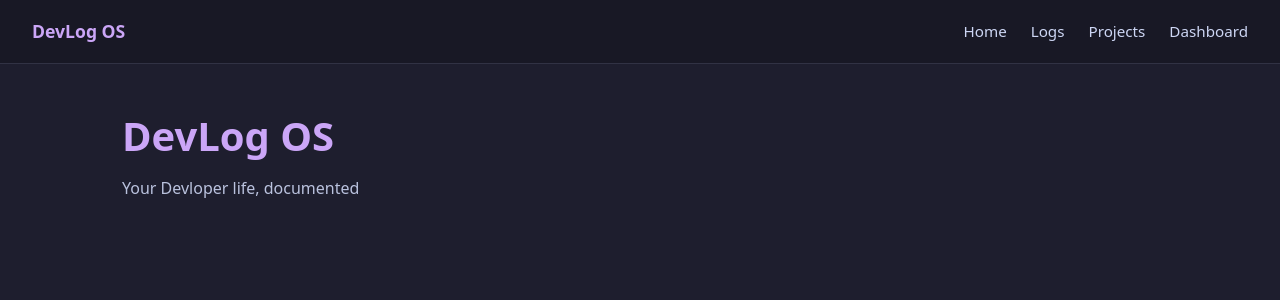
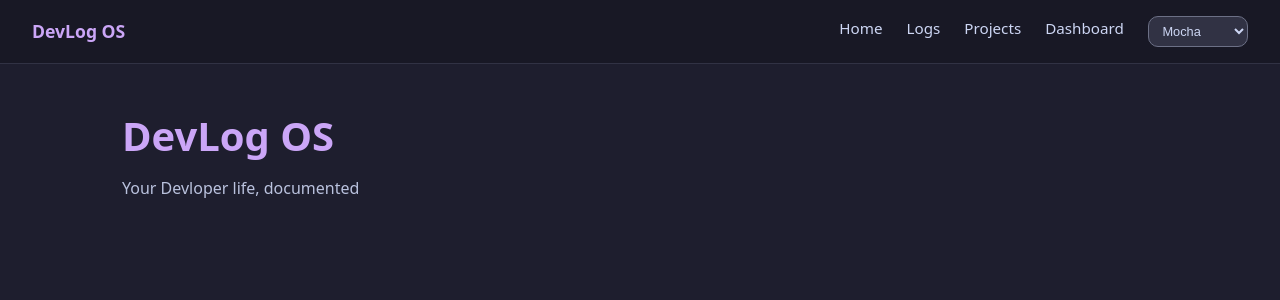
Before and after one commit to Mr-BlackHat-lab/DevLog-OS, a Next.js app: page / in a window 1280 px wide. Shown: the top 300 px of the page. Built offline with nearby package versions, Linux system fonts and the light colour scheme.

Commit message:
added live search response and theme swithcer

```diff
--- a/src/app/globals.css
+++ b/src/app/globals.css
@@ -2,7 +2,8 @@
    Catppuccin Theme Palettes
    https://catppuccin.com
    ========================= */
-:root {/*By Defaul root is Mocha*/ /* Catppuccin Mocha  */
+:root {
+  /*By Defaul root is Mocha*/ /* Catppuccin Mocha  */
   --rosewater: #f5e0dc;
   --flamingo: #f2cdcd;
   --pink: #f5c2e7;
@@ -33,6 +34,12 @@
   --base: #1e1e2e;
   --mantle: #181825;
   --crust: #11111b;
+
+  --primary: var(--blue);
+  --primary-soft: var(--sky);
+  --danger: var(--red);
+  --success: var(--green);
+  --warning: var(--peach);
 
   --radius: 10px;
 }
@@ -68,6 +75,14 @@
   --base: #eff1f5;
   --mantle: #e6e9ef;
   --crust: #dce0e8;
+
+  --primary: var(--blue);
+  --primary-soft: var(--sky);
+  --danger: var(--red);
+  --success: var(--green);
+  --warning: var(--peach);
+
+  --radius: 10px;
 }
 
 /* ---------- Frappé ---------- */
@@ -102,6 +117,14 @@
   --base: #303446;
   --mantle: #292c3c;
   --crust: #232634;
+
+  --primary: var(--blue);
+  --primary-soft: var(--sky);
+  --danger: var(--red);
+  --success: var(--green);
+  --warning: var(--peach);
+
+  --radius: 10px;
 }
 
 /* ---------- Macchiato ---------- */
@@ -136,6 +159,14 @@
   --base: #24273a;
   --mantle: #1e2030;
   --crust: #181926;
+
+  --primary: var(--blue);
+  --primary-soft: var(--sky);
+  --danger: var(--red);
+  --success: var(--green);
+  --warning: var(--peach);
+
+  --radius: 10px;
 }
 
 * {
@@ -143,7 +174,7 @@
   margin: 0;
   padding: 0;
 }
-body{
+body {
   background-color: var(--base);
   color: var(--text);
   font-family: system-ui, sans-serif;
--- a/src/app/layout.tsx
+++ b/src/app/layout.tsx
@@ -26,6 +26,9 @@ export default function RootLayout({
 }>) {
   return (
     <html lang="en">
+      <head>
+        <script src="/theme-inti.js"/>
+      </head>
       <body className={`${geistSans.variable} ${geistMono.variable}`}>
         <Navbar/>
         {children}
--- a/src/components/Navbar.tsx
+++ b/src/components/Navbar.tsx
@@ -1,8 +1,10 @@
 import Link from "next/link";
 import '@/styles/navbar.css';
+import ThemeSwitcher from "./ThemeSwitcher";
 export default function Navbar(){
     return(
         <nav className="navbar">
+
             <div className="navbar-logo">DevLog OS</div>
 
             <ul className="navbar-link">
@@ -10,8 +12,9 @@ export default function Navbar(){
                 <li><Link href="/logs" >Logs</Link></li>
                 <li><Link href="/projects" >Projects</Link></li>
                 <li><Link href="/dashboard" >Dashboard</Link></li>
+
+                <ThemeSwitcher/>
             </ul>
-
         </nav>
     )
 }
--- /dev/null
+++ b/src/components/ThemeSwitcher.tsx
@@ -0,0 +1,35 @@
+"use client";
+
+import { useEffect, useState } from "react";
+import { THEMES, DEFAULT_THEME, THEME_KEY } from "@/lib/themes";
+import { applyTheme } from "@/lib/theme-engine";
+
+export default function ThemeSwitcher() {
+  const [active, setActive] = useState(DEFAULT_THEME);
+
+  useEffect(() => {
+    const saved = localStorage.getItem(THEME_KEY);
+    setActive(saved ?? DEFAULT_THEME);
+  }, []);
+
+  function handleChange(e: React.ChangeEvent<HTMLSelectElement>) {
+    const theme = e.target.value;
+    applyTheme(theme);
+    setActive(theme);
+  }
+
+  return (
+    <select
+      className="theme-dropdown"
+      value={active}
+      onChange={handleChange}
+      aria-label="Theme switcher"
+    >
+      {THEMES.map((theme) => (
+        <option key={theme.id} value={theme.id}>
+          {theme.label}
+        </option>
+      ))}
+    </select>
+  );
+}
--- /dev/null
+++ b/src/lib/theme-engine.ts
@@ -0,0 +1,17 @@
+import { THEMES, DEFAULT_THEME, THEME_KEY } from "@/lib/themes";
+
+export function applyTheme(themeId: string){
+    const root = document.documentElement;
+
+    THEMES.forEach((t)=>{
+        if(t.id !== DEFAULT_THEME){
+            root.classList.remove(t.id);
+        }
+    });
+    if(themeId !== DEFAULT_THEME){
+        root.classList.add(themeId);
+        localStorage.setItem(THEME_KEY, themeId);
+    } else {
+        localStorage.removeItem(THEME_KEY);
+    }
+}
--- /dev/null
+++ b/src/lib/themes.ts
@@ -0,0 +1,18 @@
+export type Themeconfig ={
+    id: string;
+    label: string;
+};
+
+export const DEFAULT_THEME = "mocha";
+
+export const THEMES: Themeconfig[] = [
+    { id: "mocha", label: "Mocha"},
+    { id:"latte", label: "Latte"},
+    { id:"frappe", label: "Frappe"},
+    { id:"macchiato", label: "Macchiato"},
+
+    // additional themes add here in feature
+    // { id:"drakula", label: "dracula"},
+];
+
+export const THEME_KEY = "theme";
--- a/src/styles/navbar.css
+++ b/src/styles/navbar.css
@@ -7,6 +7,10 @@
     display: flex;
     align-items:  center;
     justify-content: space-between;
+}
+.navbar-right{
+    display: flex;
+    align-items: center;
 }
 .navbar-logo{
     font-weight: 600;
@@ -26,3 +30,22 @@
 .navbar-link a:hover{
     color: var(--lavender)
 }
+.theme-dropdown {
+  background-color: var(--surface0);
+  color: var(--text);
+  border: 1px solid var(--overlay0);
+  border-radius: var(--radius);
+  padding: 0.35rem 0.6rem;
+  font-size: 0.8rem;
+  cursor: pointer;
+}
+
+.theme-dropdown:focus-visible {
+  outline: 2px solid var(--primary);
+  outline-offset: 2px;
+}
+
+.theme-dropdown option {
+  background-color: var(--base);
+  color: var(--text);
+}
```
Also changed, not shown: public/theme-init.js (added, +11 -0 lines), src/components/LogFIlters.tsx (+15 -8 lines).
